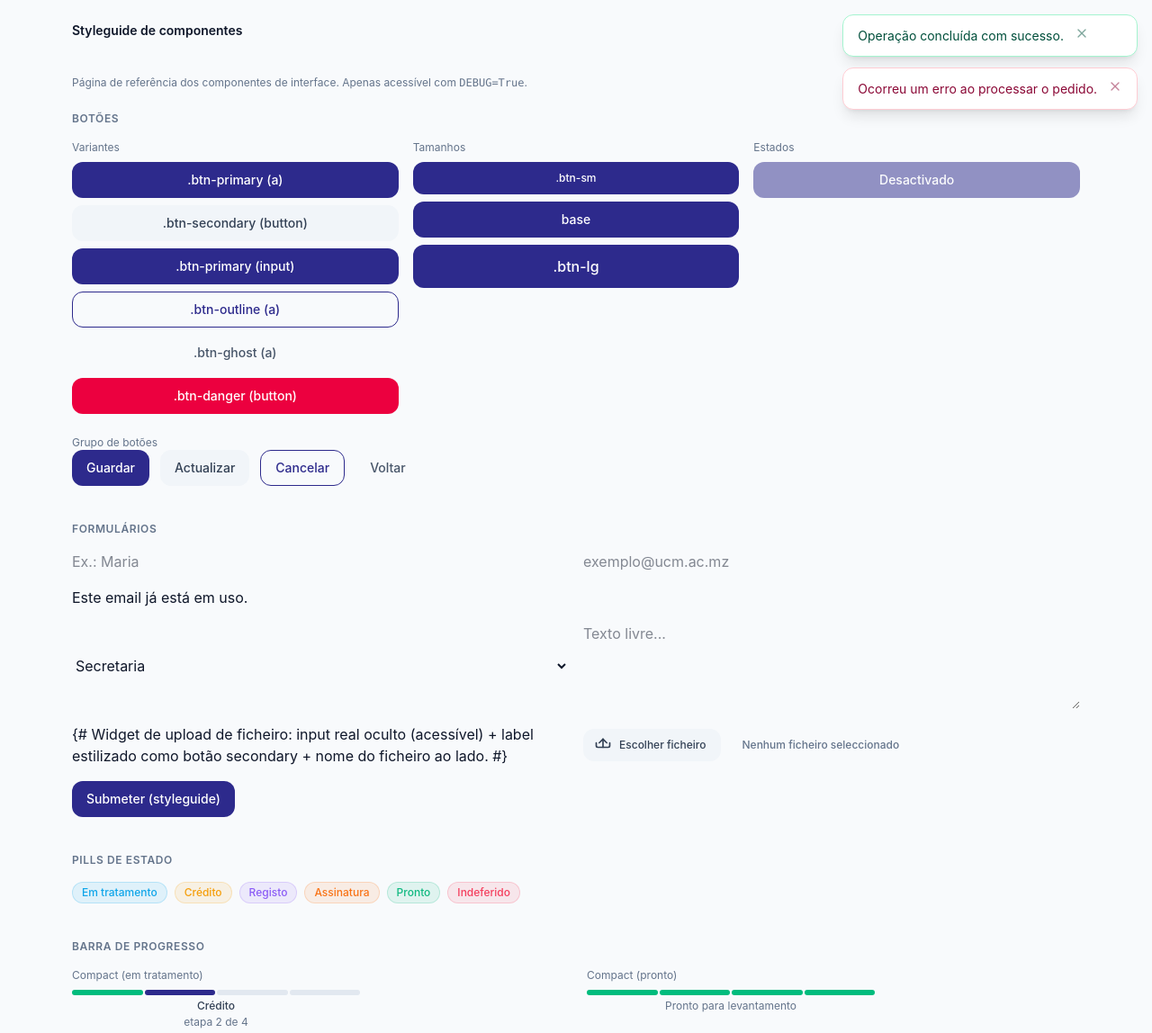
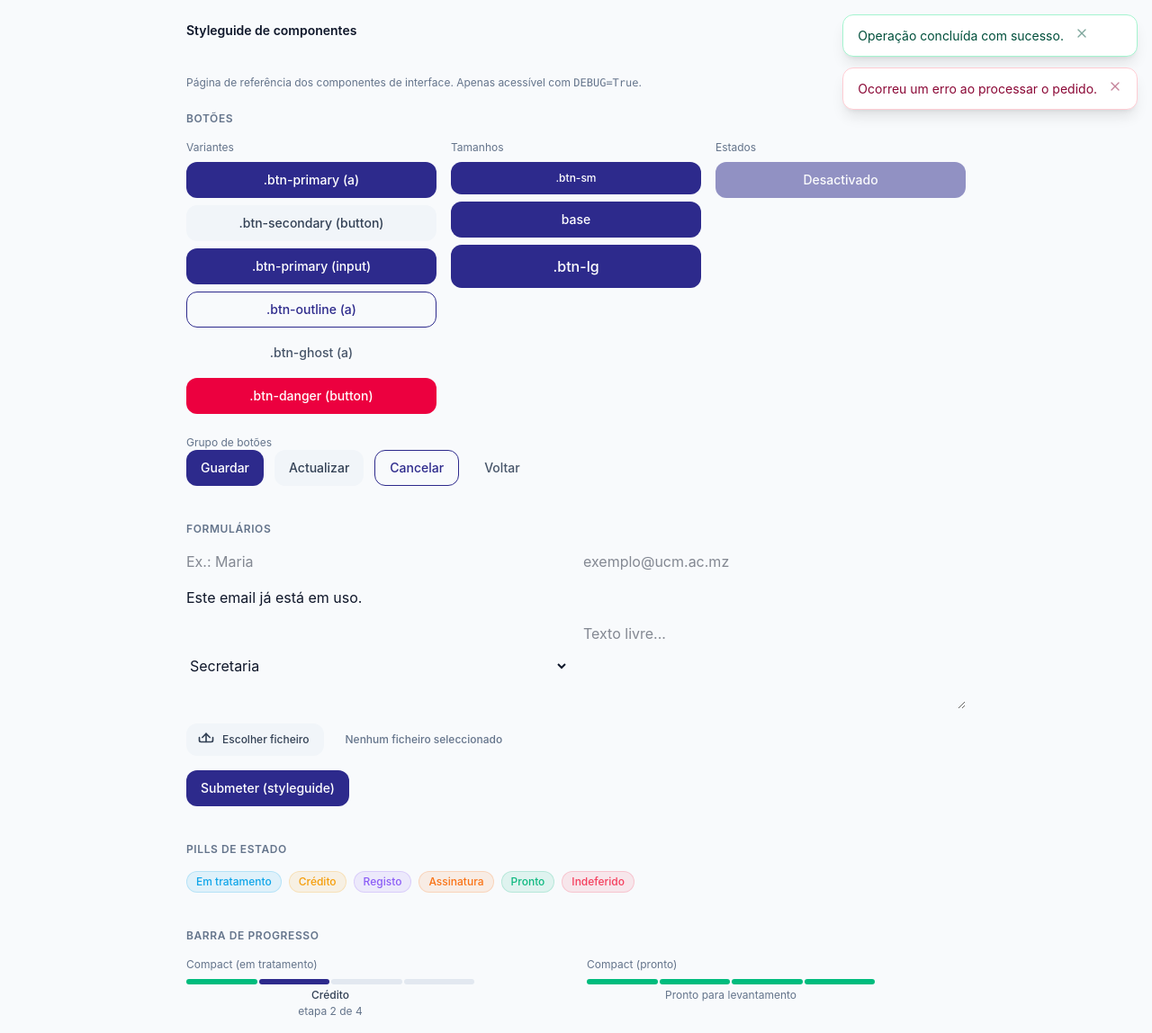
Before and after one commit to StardustArch/requerimentos-feg, a Django app: page /dev/styleguide/ in a window 1280 px wide. Shown: the top 1148 px of the page at 90% size. Run offline with Django 5.2, Linux system fonts and the light colour scheme.

Commit message:
fix: removed bad positioned comment at the request form

```diff
--- a/templates/widgets/styled_file_input.html
+++ b/templates/widgets/styled_file_input.html
@@ -1,5 +1,4 @@
-{# Widget de upload de ficheiro: input real oculto (acessível) + label
-   estilizado como botão secondary + nome do ficheiro ao lado. #}
+
 <div class="file-upload relative" id="container-{{ input_id }}">
     {# Input real: visualmente oculto, mas acessível e com foco via label #}
     <input type="file"
```
